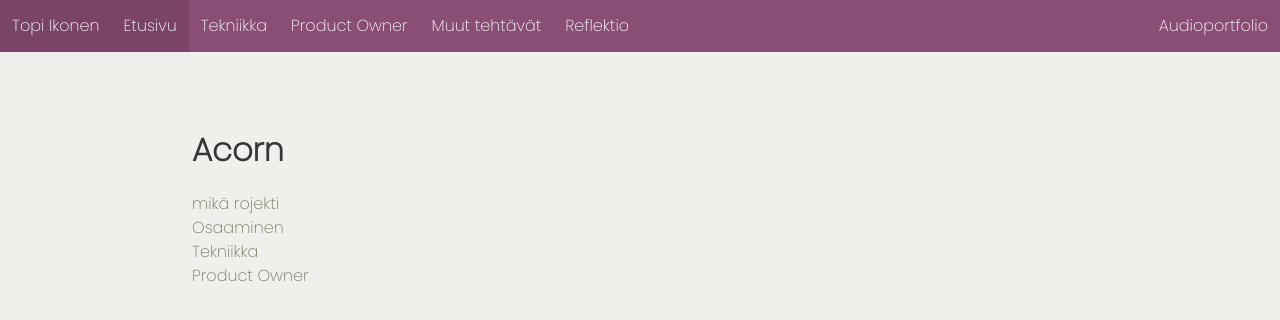
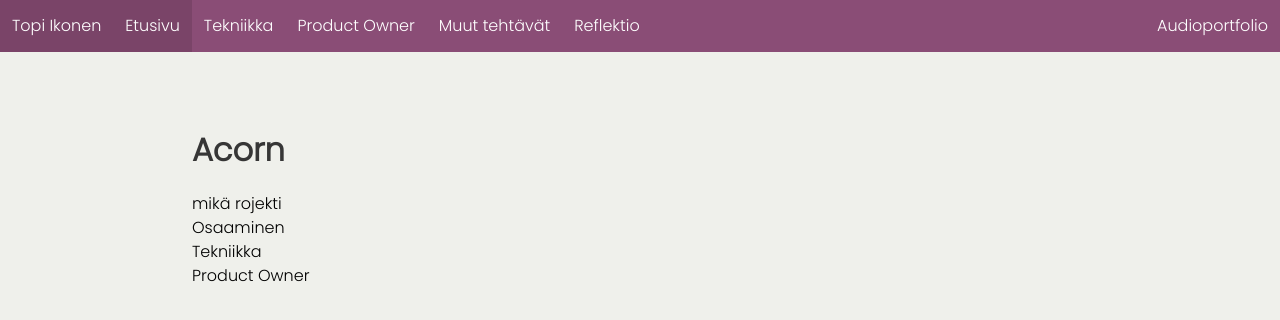
Before and after one commit to maunuri/maunuri.github.io, a website: page index.html in a window 1280 px wide. Drawn offline with Linux system fonts and the light colour scheme.

Commit message:
fontti vaihdeltu'd

```diff
--- a/sass/mystyles.scss
+++ b/sass/mystyles.scss
@@ -1,7 +1,7 @@
 @charset "utf-8";
 
 // Import a Google Font
-@import url('https://fonts.googleapis.com/css2?family=Poppins:wght@200&display=swap');
+@import url('https://fonts.googleapis.com/css2?family=Poppins:wght@300&display=swap');
 
 // Set your brand colors
 $purple: #8A4D76;
@@ -12,7 +12,7 @@ $beige-lighter: #EFF0EB;
 
 // Update Bulma's global variables
 $family-sans-serif: "Poppins", sans-serif;
-$grey-dark: $brown;
+$grey-dark: black;
 $grey-light: $beige-light;
 $primary: $purple;
 $link: $pink;
```
Also changed, not shown: css/mystyles.css.
